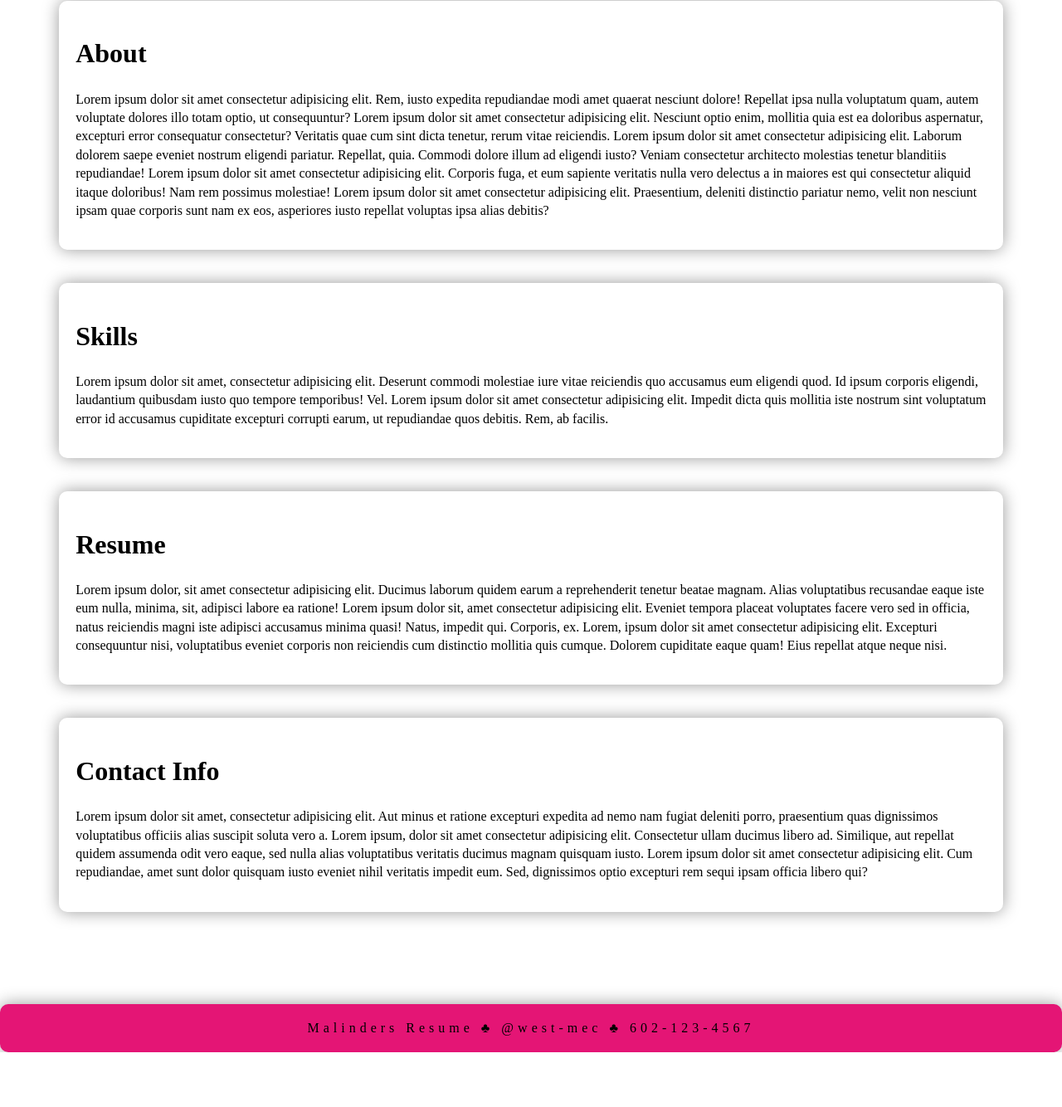
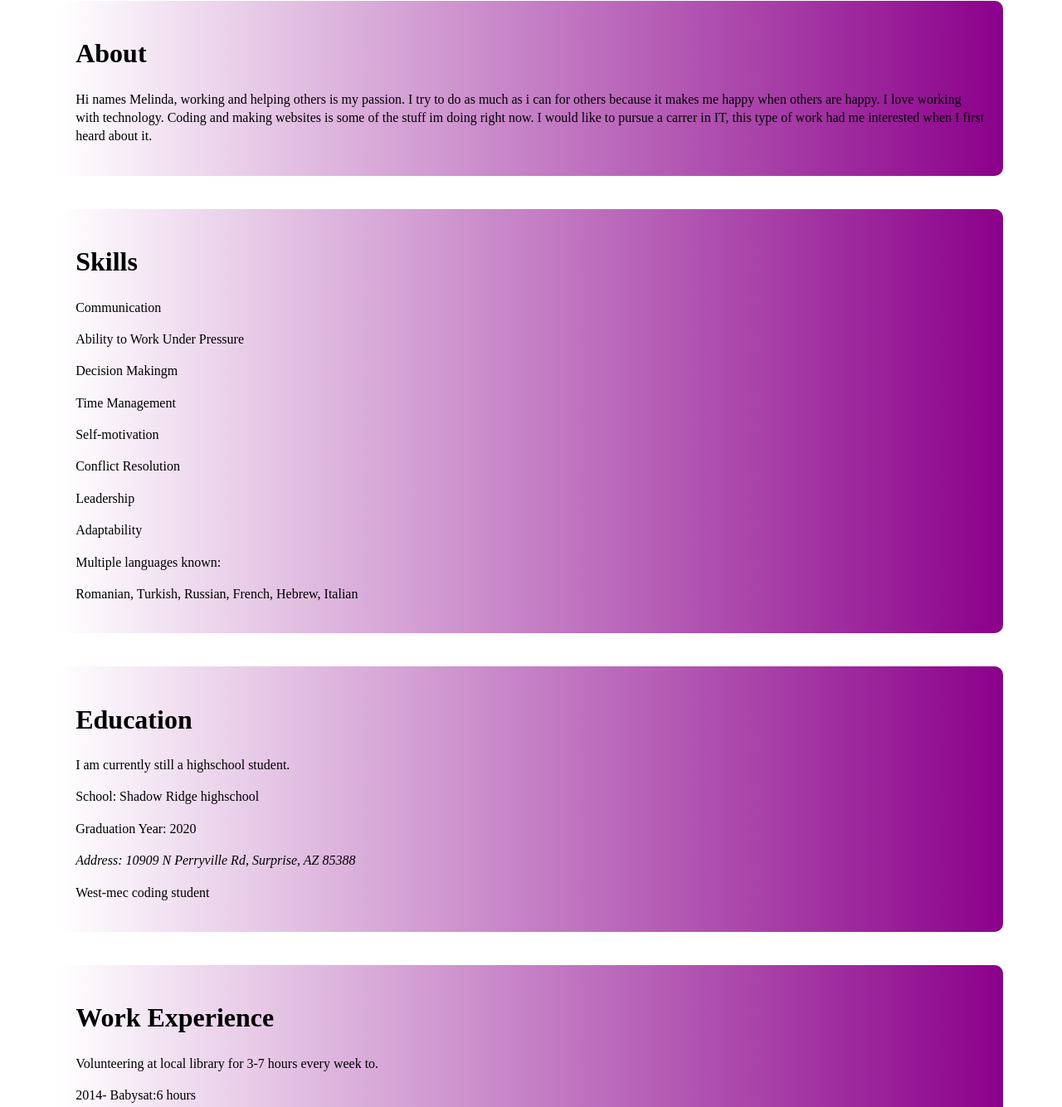
Before and after one commit to MChirila980/Melinda-Chirila-Portfolio, a plain HTML site: page index.html in a window 1280 px wide. Shown: the part 785-2119 px from the top of the page at 83% size. Before the commit the page ends 2053 px from the top, so only its background shows below. Drawn offline with nearby package versions, Linux system fonts and the light colour scheme.

Commit message:
Commit
Code is ready for review.

```diff
--- a/css/main.css
+++ b/css/main.css
@@ -70,6 +70,7 @@ video {
  * Remove default fieldset styles.
  */
 
+
 fieldset {
     border: 0;
     margin: 0;
@@ -107,7 +108,7 @@ textarea {
     color: rgb(19, 19, 19);
     background: url('https://images.pexels.com/photos/97077/pexels-photo-97077.jpeg?auto=compress&cs=tinysrgb&dpr=2&h=750&w=1260');
     display: grid;
-    grid-template-rows: 1fr 1fr 1fr;
+    grid-template-rows: 1fr 1fr 1fr 1fr;
     height: 600px;
     background-size: cover;
 }
@@ -137,7 +138,8 @@ article {
 }
 
 article section {
-    box-shadow: 0 0 20px rgba(0, 0, 0, 0.4);
+    background-image: linear-gradient(to right, rgba(255,0,0,0), rgba(139,0,139,1));
+    /* box-shadow: 0 0 20px rgba(0, 0, 0, 0.4); */
     padding: 20px;
     margin: 40px 20px;
     border-radius: 10px;
@@ -146,7 +148,7 @@ article section {
 nav {
     display: grid;
     grid-template-columns: 1fr 1fr 1fr 1fr;
-    position: sticky;
+
     top: 0;
     background-color: rgba(255, 255, 255, 0.9);
 }
--- a/index.html
+++ b/index.html
@@ -28,10 +28,11 @@
 
   <body>
     <nav>
-      <a href="#">Home</a>
-      <a href="#">About</a>
-      <a href="#">Resume</a>
-      <a href="#">Contact</a>
+      <a href="#Home">Home</a>
+      <a href="#About">About</a>
+      <a href="#Education">Education</a>
+      <a href="#WorkExperience">Work Experience</a>
+      <!--  -->
     </nav>
     <header>
       <div></div>
@@ -46,66 +47,52 @@
 
       <section>
         <h1 id="About">About</h1>
-        <p>Lorem ipsum dolor sit amet consectetur adipisicing elit. Rem, iusto expedita repudiandae modi amet quaerat
-          nesciunt dolore! Repellat ipsa nulla voluptatum quam, autem voluptate dolores illo totam optio, ut
-          consequuntur?
-          Lorem ipsum dolor sit amet consectetur adipisicing elit. Nesciunt optio enim, mollitia quia est ea doloribus
-          aspernatur, excepturi error consequatur consectetur? Veritatis quae cum sint dicta tenetur, rerum vitae
-          reiciendis.
-          Lorem ipsum dolor sit amet consectetur adipisicing elit. Laborum dolorem saepe eveniet nostrum eligendi
-          pariatur. Repellat, quia. Commodi dolore illum ad eligendi iusto? Veniam consectetur architecto molestias
-          tenetur blanditiis repudiandae!
-          Lorem ipsum dolor sit amet consectetur adipisicing elit. Corporis fuga, et eum sapiente veritatis nulla vero
-          delectus a in maiores est qui consectetur aliquid itaque doloribus! Nam rem possimus molestiae!
-          Lorem ipsum dolor sit amet consectetur adipisicing elit. Praesentium, deleniti distinctio pariatur nemo,
-          velit
-          non nesciunt ipsam quae corporis sunt nam ex eos, asperiores iusto repellat voluptas ipsa alias debitis?
-        </p>
+        <p> Hi names Melinda, working and helping others is my passion.
+          I try to do as much as i can for others because it makes me happy when others are happy.
+        I love working with technology. Coding and making websites is some of the stuff im doing right now.
+        I would like to pursue a carrer in IT, this type of work had me interested when I first heard about it. </p>
       </section>
 
 
       <section>
         <h1 id="Skills">Skills</h1>
-        <p>Lorem ipsum dolor sit amet, consectetur adipisicing elit. Deserunt commodi molestiae iure vitae reiciendis
-          quo
-          accusamus eum eligendi quod. Id ipsum corporis eligendi, laudantium quibusdam iusto quo tempore temporibus!
-          Vel.
-          Lorem ipsum dolor sit amet consectetur adipisicing elit. Impedit dicta quis mollitia iste nostrum sint
-          voluptatum error id accusamus cupiditate excepturi corrupti earum, ut repudiandae quos debitis. Rem, ab
-          facilis.
-        </p>
+            <p>Communication </p>
+            <p>Ability to Work Under Pressure</p>
+           <p> Decision Makingm</p>
+           <p> Time Management</p>
+         <p>Self-motivation</p>
+            <p>Conflict Resolution</p>
+            <p>Leadership</p>
+           <p> Adaptability</p>
+            <p>Multiple languages known:</p>
+           <p>Romanian, Turkish, Russian, French, Hebrew, Italian</p>
+
       </section>
 
 
       <section>
-        <h1 id="Resume">Resume</h1>
-        <p>Lorem ipsum dolor, sit amet consectetur adipisicing elit. Ducimus laborum quidem earum a reprehenderit
-          tenetur
-          beatae magnam. Alias voluptatibus recusandae eaque iste eum nulla, minima, sit, adipisci labore ea ratione!
-          Lorem ipsum dolor sit, amet consectetur adipisicing elit. Eveniet tempora placeat voluptates facere vero sed
-          in
-          officia, natus reiciendis magni iste adipisci accusamus minima quasi! Natus, impedit qui. Corporis, ex.
-          Lorem, ipsum dolor sit amet consectetur adipisicing elit. Excepturi consequuntur nisi, voluptatibus eveniet
-          corporis non reiciendis cum distinctio mollitia quis cumque. Dolorem cupiditate eaque quam! Eius repellat
-          atque
-          neque nisi.</p>
+        <h1 id="EE">Education</h1>
+        <p>
+          I am currently still a highschool student.
+          <p>School: Shadow Ridge highschool</p>
+         <p> Graduation Year: 2020</p>
+          <Address>
+              Address: 10909 N Perryville Rd, Surprise, AZ 85388
+          </Address>
+        </p>
+        <p>West-mec coding student</p>
       </section>
 
       <section>
-        <h1 id="ContactInfo">Contact Info</h1>
-        <p>Lorem ipsum dolor sit amet, consectetur adipisicing elit. Aut minus et ratione excepturi expedita ad nemo
-          nam fugiat deleniti porro, praesentium quas dignissimos voluptatibus officiis alias suscipit soluta vero a.
-          Lorem ipsum, dolor sit amet consectetur adipisicing elit. Consectetur ullam ducimus libero ad. Similique, aut
-          repellat quidem assumenda odit vero eaque, sed nulla alias voluptatibus veritatis ducimus magnam quisquam
-          iusto.
-          Lorem ipsum dolor sit amet consectetur adipisicing elit. Cum repudiandae, amet sunt dolor quisquam iusto
-          eveniet nihil veritatis impedit eum. Sed, dignissimos optio excepturi rem sequi ipsam officia libero qui?
-        </p>
+        <h1 id="WE">Work Experience</h1>
+        <p> Volunteering at local library for 3-7 hours every week to.</p>
+        <p> 2014- Babysat:6 hours </p>
+        <p>2014-2016- Babysat on Sundays taking care of babies.</p>
       </section>
     </article>
 
     <footer>
-      <p>Malinders Resume &#9827; @west-mec &#9827; 602-123-4567</p>
+      <p> &#9827; Malinders Resume &#9827; @west-mec &#9827; 602-123-4567 &#9827; </p>
     </footer>
   </body>
   <script src="js/vendor/modernizr-3.6.0.min.js"></script>
```
